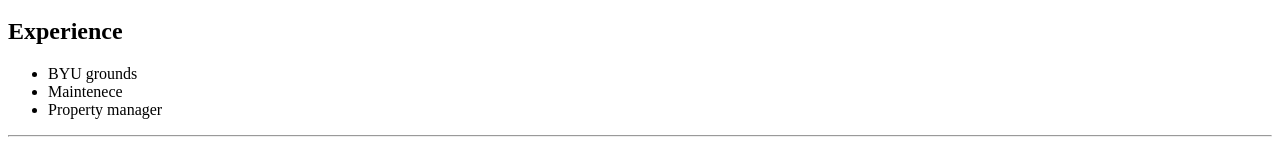
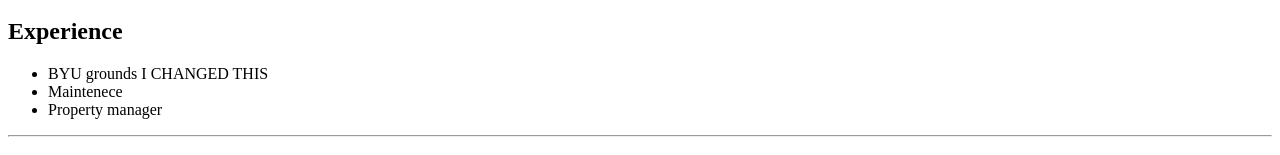
Before and after one commit to ethanfine1/Portfolio, a plain HTML site: page index.html in a window 1280 px wide. Shown: the part 234-389 px from the top of the page. Drawn offline with Linux system fonts and the light colour scheme.

Commit message:
another commit

```diff
--- a/index.html
+++ b/index.html
@@ -16,7 +16,7 @@
 
     <h2>Experience</h2>
     <ul>
-      <li>BYU grounds</li>
+      <li>BYU grounds I CHANGED THIS</li>
       <li>Maintenece</li>
       <li>Property manager</li>
     </ul>
```
